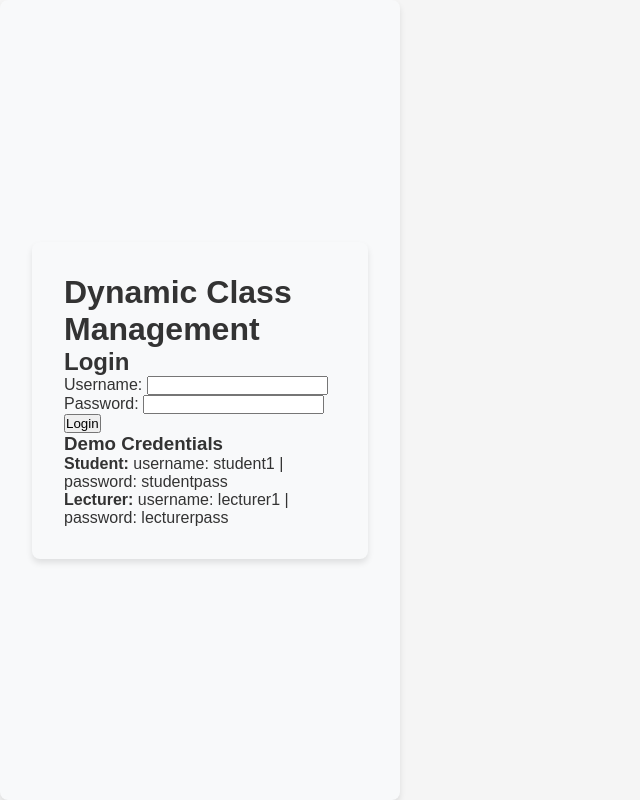
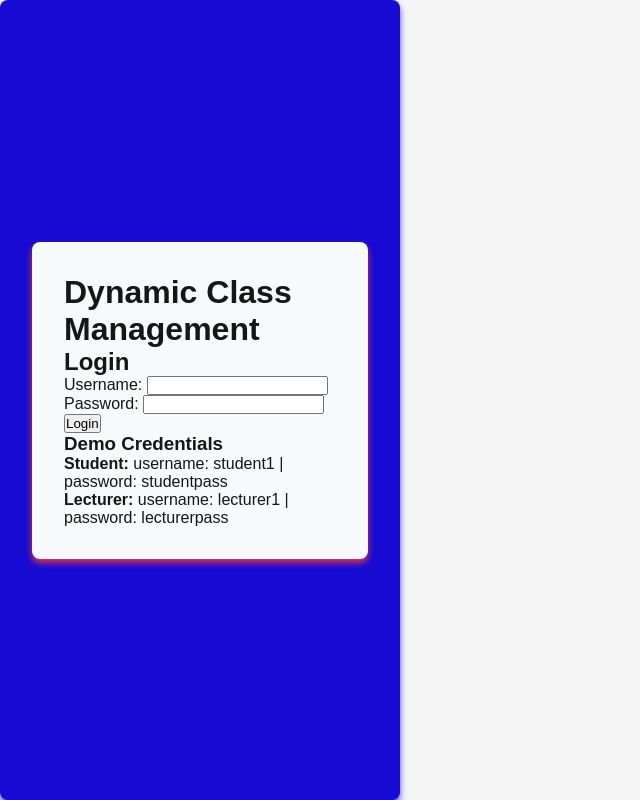
Before and after one commit to joskar162/Web-Design-Development-and-Administration-Capstone-Project, a PHP site: page /login.php in a window 1280 px wide. Shown: the whole page, without its empty margins (0-640 px from the left). Run offline with PHP 8.4, Linux system fonts and the light colour scheme.

Commit message:
chage the colour background of the login container

```diff
--- a/public/css/style.css
+++ b/public/css/style.css
@@ -4,9 +4,9 @@
 
 /* Variables for consistent theming */
 :root {
-    --primary-color: #4a6fa5;
-    --secondary-color: #166088;
-    --accent-color: #4fc3f7;
+    --primary-color: #126df7;
+    --secondary-color: #120ee0;
+    --accent-color: #2d30e2da;
     --light-color: #f8f9fa;
     --dark-color: #343a40;
     --danger-color: #dc3545;
@@ -22,7 +22,7 @@
 body {
     font-family: Arial, sans-serif;
     background-color: #f5f5f5;
-    color: #333;
+    color: #151616;
 }
 
 /* TODO: Style the login page */
@@ -30,7 +30,8 @@ body {
     background-color: var(--light-color);
     padding: 2rem;
     border-radius: 8px;
-    box-shadow: 0 4px 6px rgba(0, 0, 0, 0.1);
+    box-shadow: 0 4px 6px rgba(42, 19, 252, 0.822);
+    background-color: rgb(23, 10, 211);
     width: 100%;
     max-width: 400px;
     display: flex;
@@ -44,7 +45,7 @@ body {
     background-color: var(--light-color);
     padding: 2rem;
     border-radius: 8px;
-    box-shadow: 0 4px 6px rgba(0, 0, 0, 0.1);
+    box-shadow: 0 4px 6px rgba(253, 60, 60, 0.829);
     width: 100%;
     max-width: 400px;
 }
```
